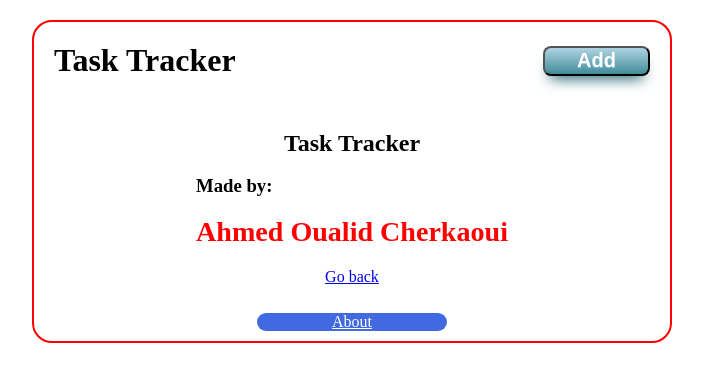
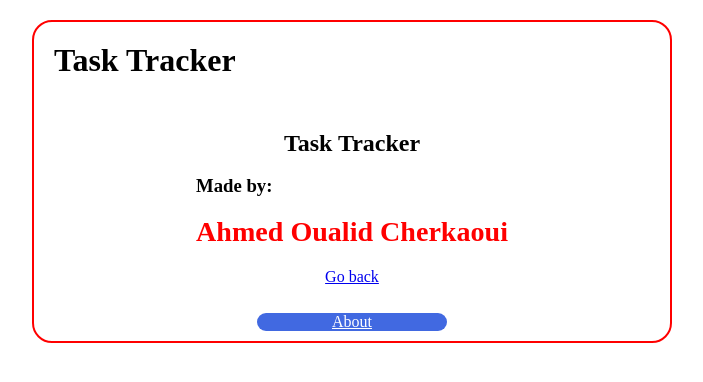
Before and after one commit to oualid-cher/angular-task-tracker, an Angular app: page /about in a window 1280 px wide. Shown: the top 382 px of the page, without its empty margins (288-991 px from the left). Built offline with nearby package versions, Linux system fonts and the light colour scheme.

Commit message:
To do list removing the button from the about page

```diff
--- a/src/app/components/header/header.component.html
+++ b/src/app/components/header/header.component.html
@@ -1,4 +1,4 @@
 <header>
     <h1>{{title}}</h1>
-    <app-button text="{{showAddTask ? 'Close' : 'Add'}}" (btnClick)="toggleAddTask()"></app-button>
+    <app-button *ngIf="hasRoute('/')" text="{{showAddTask ? 'Close' : 'Add'}}" (btnClick)="toggleAddTask()"></app-button>
 </header>
--- a/src/app/components/header/header.component.ts
+++ b/src/app/components/header/header.component.ts
@@ -1,6 +1,7 @@
 import { Component, OnInit } from '@angular/core';
 import {UiService} from '../../services/ui.service'
 import {Subscription} from 'rxjs'
+import {Router} from '@angular/router'
 
 @Component({
   selector: 'app-header',
@@ -12,7 +13,7 @@
   showAddTask:boolean = false;
   subscription: Subscription;
 
-  constructor(private uiService:UiService) {
+  constructor(private uiService:UiService, private router:Router) {
     this.subscription = this.uiService.onToggle().subscribe(value => this.showAddTask = value)
   }
 
@@ -23,4 +24,8 @@
     this.uiService.toggleAddTask();
   }
 
+  hasRoute(route:string) {
+    return this.router.url === route;
+  }
+
 }
```
